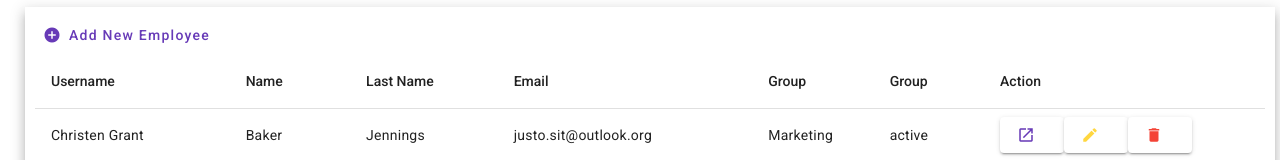
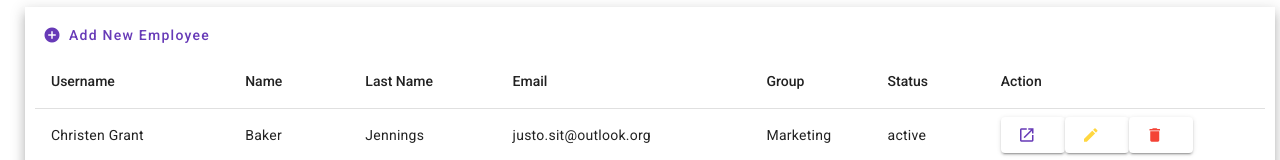
Before and after one commit to trancends/jms-batam-employee-management, an Angular app: page /employee in a window 1280 px wide. Shown: the part 160-320 px from the top of the page. Built offline with nearby package versions, Linux system fonts and the light colour scheme.

Commit message:
fix typo

```diff
--- a/src/app/list-employee/list-employee.component.html
+++ b/src/app/list-employee/list-employee.component.html
@@ -91,7 +91,7 @@
         mat-sort-header
         sortActionDescription="Sort by Status"
       >
-        Group
+        Status
       </th>
       <td mat-cell *matCellDef="let employee">{{ employee.status }}</td>
     </ng-container>
```
